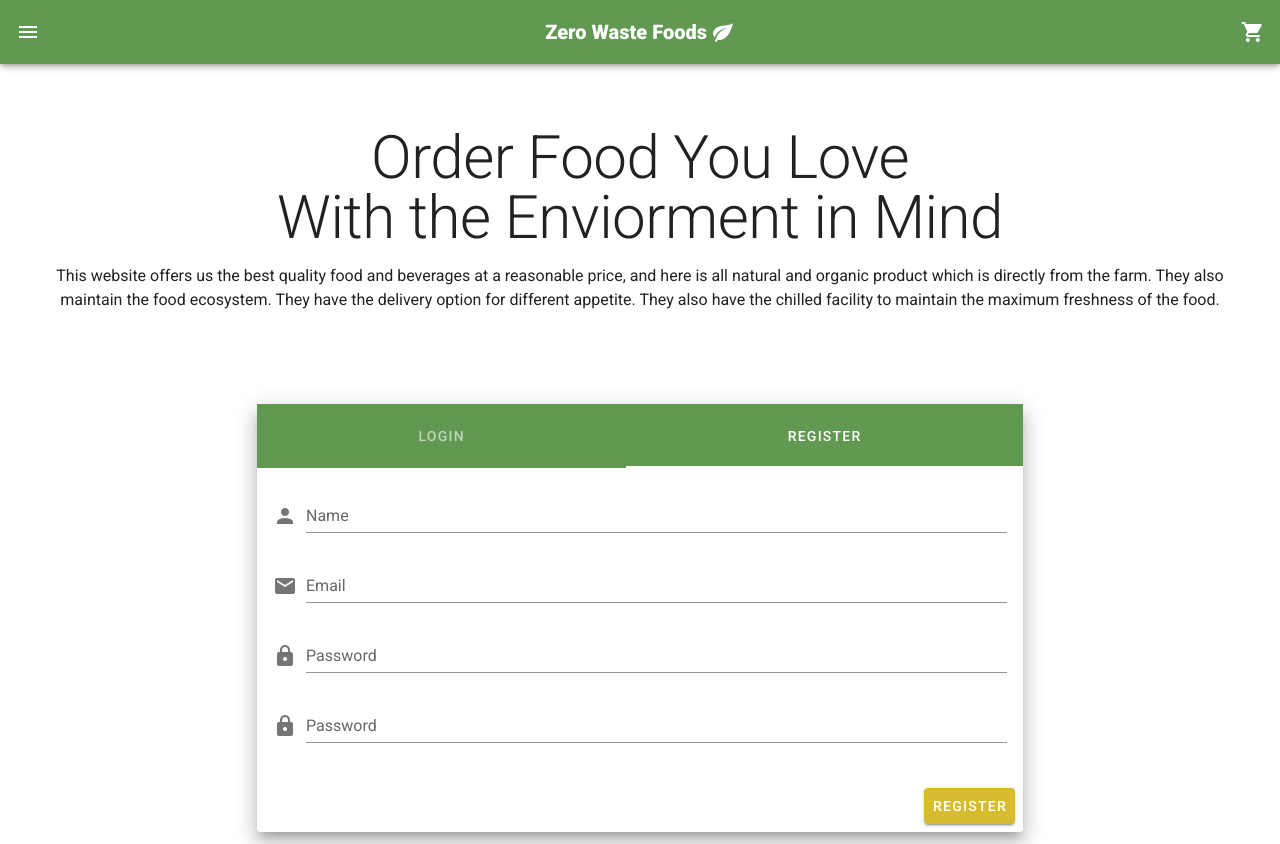
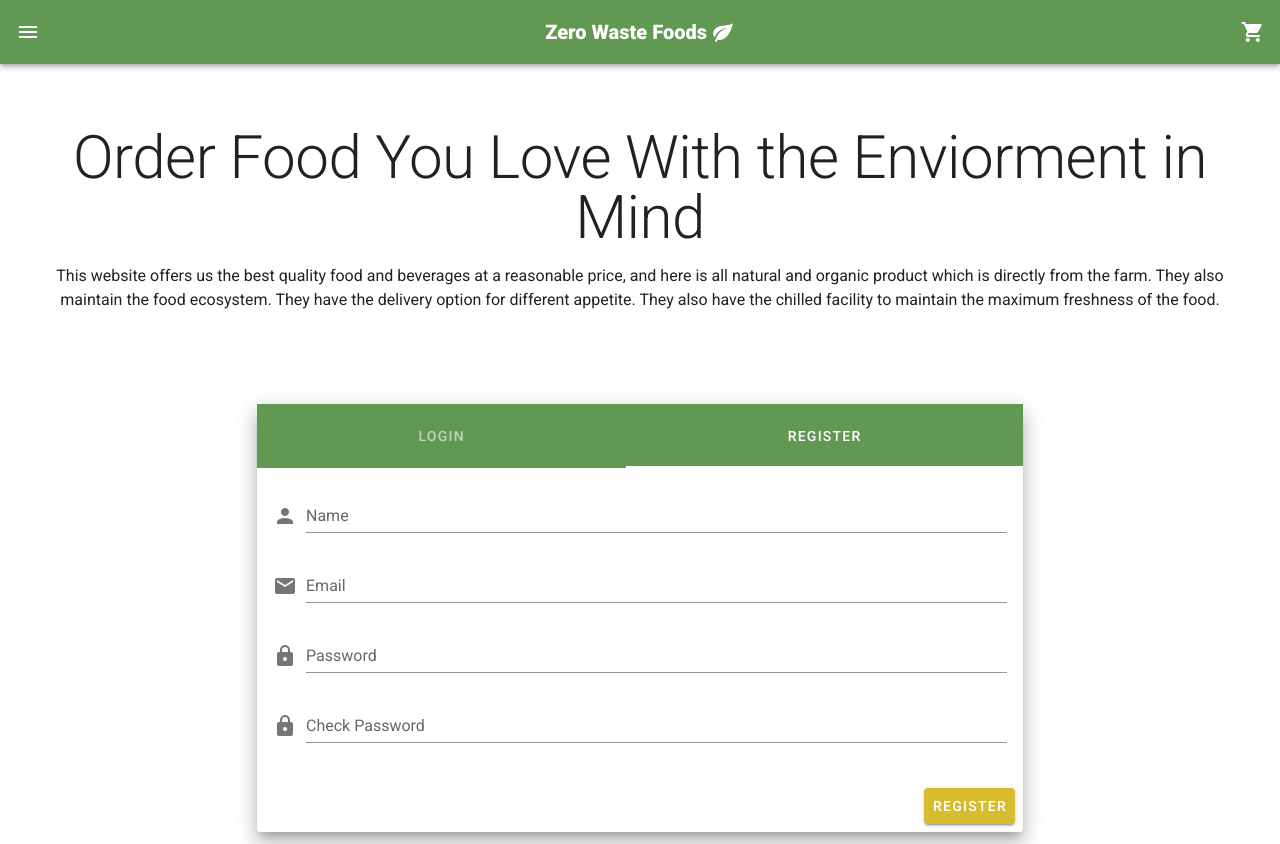
Before and after one commit to michalmullen/vue-online-shop, a Vue app: page / in a window 1280 px wide. Both pictures are taken after a click on the tab "REGISTER". Built offline with nearby package versions, Linux system fonts and the light colour scheme.

Commit message:
router + small fixes

```diff
--- a/src/views/Home.vue
+++ b/src/views/Home.vue
@@ -4,9 +4,8 @@
       <v-content>
         <h1 class="display-3">
           Order Food You Love
-          <br />With the Enviorment in Mind
+          With the Enviorment in Mind
         </h1>
-        <h1 class="display-3"></h1>
         <p
           class="pt-4"
         >This website offers us the best quality food and beverages at a reasonable price, and here is all natural and organic product which is directly from the farm. They also maintain the food ecosystem. They have the delivery option for different appetite. They also have the chilled facility to maintain the maximum freshness of the food.</p>
@@ -72,8 +71,8 @@
                           type="password"
                         />
                         <v-text-field
-                          id="password"
-                          label="Password"
+                          id="password2"
+                          label="Check Password"
                           name="password"
                           prepend-icon="mdi-lock"
                           type="password"
```
Also changed, not shown: src/router/index.js (+10 -8 lines).
